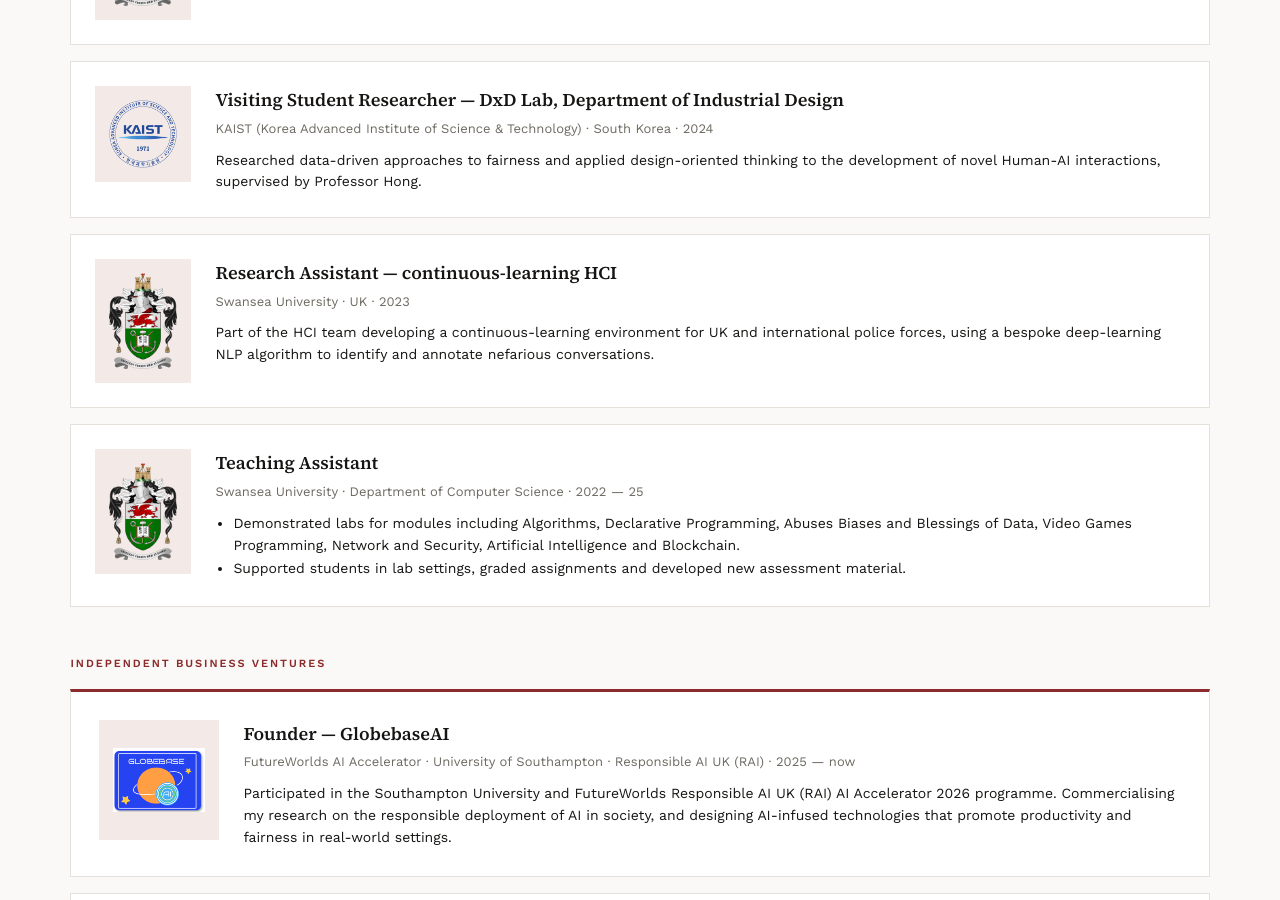
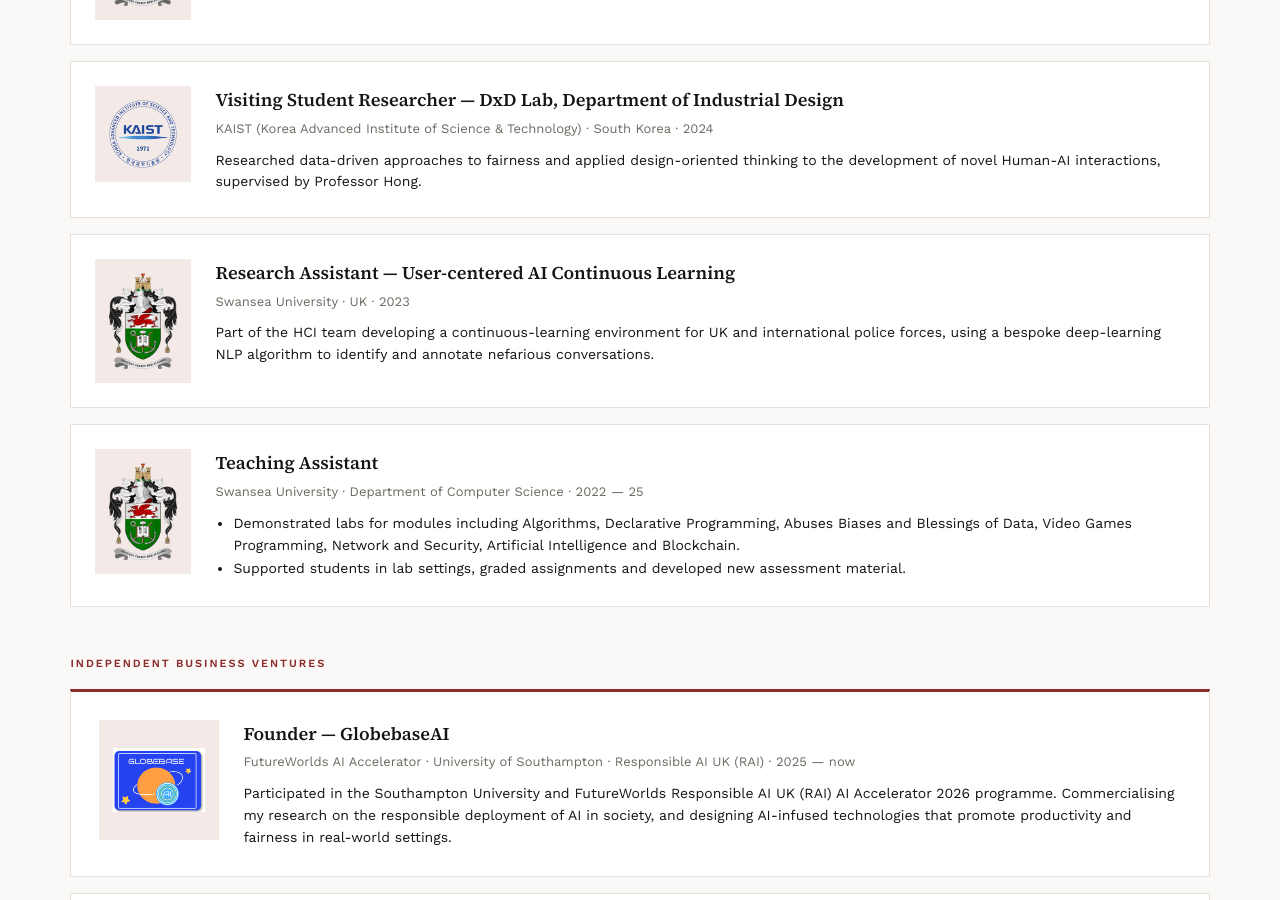
Before and after one commit to DaishPeter/daishpeter.github.io, a Jekyll site: the page built from _pages/about.md, in a window 1280 px wide and 900 px high, scrolled down 1602 px. Built offline with Jekyll 4.4.1, drawn with Linux system fonts in a browser that asks for light colours.

Commit message:
content: the 2023 research assistantship reads User-centered AI Continuous Learning
Replaces the continuous-learning HCI shorthand in the role title. The description is unchanged, since it already describes the continuous-learning environment built with the HCI team for UK and international police forces.

```diff
--- a/_pages/about.md
+++ b/_pages/about.md
@@ -90,7 +90,7 @@ redirect_from:
   <div class="ed-venture">
     <div class="ed-logo"><img src="{{ '/images/logos/swansea.png' | relative_url }}" alt="Swansea University" loading="lazy"></div>
     <div>
-      <h3>Research Assistant — continuous-learning HCI</h3>
+      <h3>Research Assistant — User-centered AI Continuous Learning</h3>
       <p class="ed-org">Swansea University · UK · 2023</p>
       <p class="ed-desc">Part of the HCI team developing a continuous-learning environment for UK and
       international police forces, using a bespoke deep-learning NLP algorithm to identify and annotate
```
